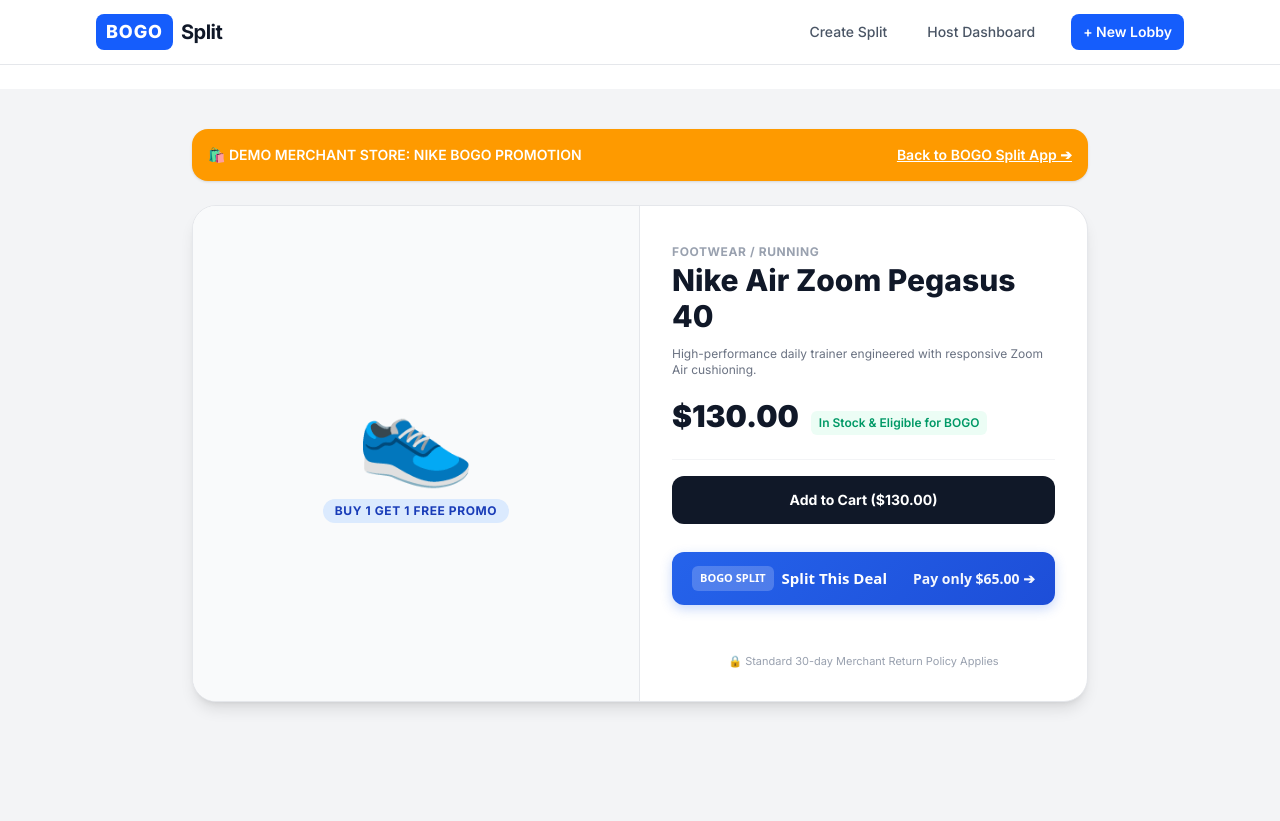
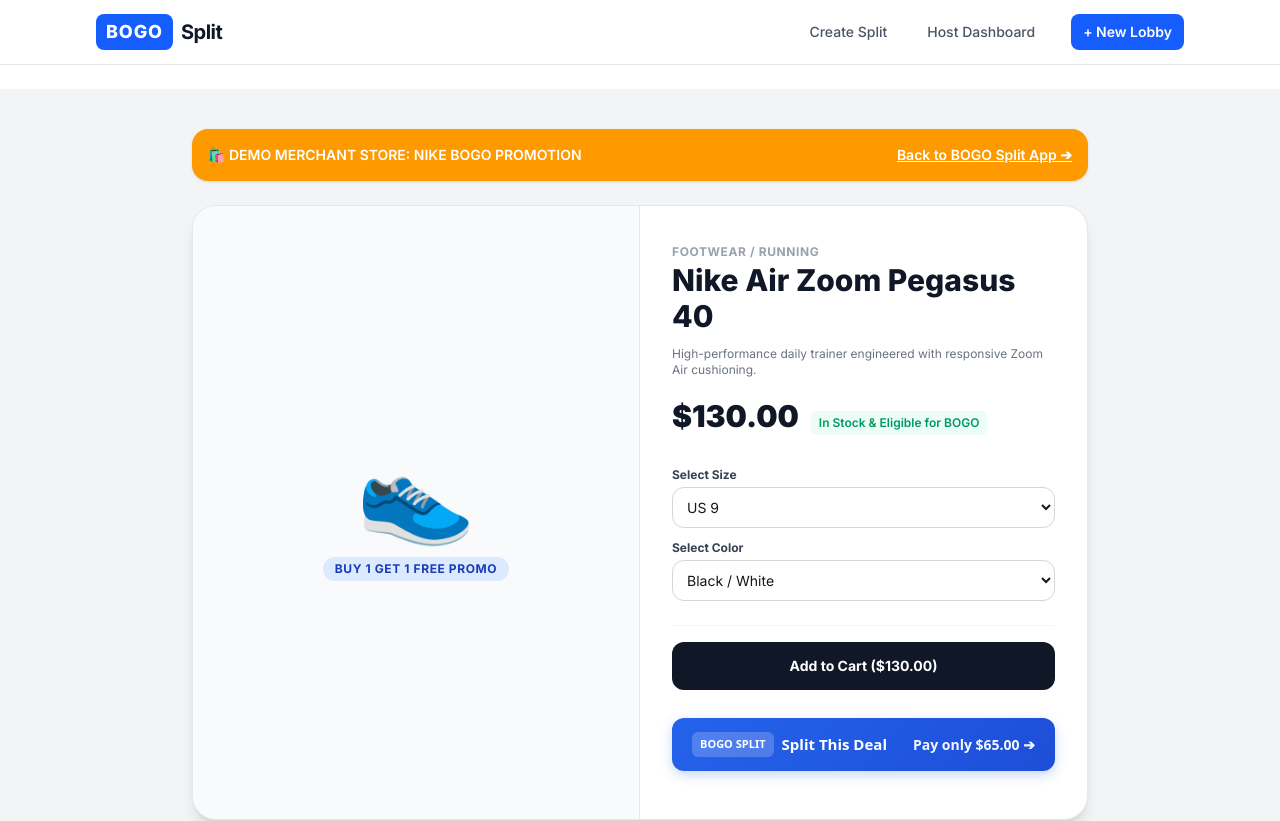
Before and after one commit to dbjames9725/bogo-prototype, a Next.js app: page /demo in a window 1280 px wide. Shown: the top 821 px of the page. Built offline with nearby package versions, Linux system fonts and the light colour scheme.

Commit message:
Add product variant capture support to widget and demo page

```diff
--- a/app/demo/page.tsx
+++ b/app/demo/page.tsx
@@ -6,7 +6,6 @@ import Link from 'next/link';
 export default function MerchantDemoPage() {
   return (
     <div className="min-h-screen bg-gray-100 py-10 px-4 sm:px-6 font-sans">
-      {/* Top Banner */}
       <div className="max-w-4xl mx-auto mb-6 bg-amber-500 text-white p-4 rounded-2xl shadow-sm flex items-center justify-between text-xs sm:text-sm font-semibold">
         <span>🛍️ DEMO MERCHANT STORE: NIKE BOGO PROMOTION</span>
         <Link href="/" className="underline hover:text-amber-100">
@@ -14,9 +13,7 @@ export default function MerchantDemoPage() {
         </Link>
       </div>
 
-      {/* Simulated Store Product Card */}
       <div className="max-w-4xl mx-auto bg-white rounded-3xl shadow-lg border border-gray-200 overflow-hidden grid grid-cols-1 md:grid-cols-2">
-        {/* Product Image */}
         <div className="bg-gray-50 p-8 flex items-center justify-center border-b md:border-b-0 md:border-r border-gray-200">
           <div className="text-center space-y-4">
             <div className="text-8xl">👟</div>
@@ -26,7 +23,6 @@ export default function MerchantDemoPage() {
           </div>
         </div>
 
-        {/* Product Details & Purchase Form */}
         <div className="p-6 sm:p-8 space-y-6 flex flex-col justify-between">
           <div className="space-y-3">
             <span className="text-xs font-bold uppercase text-gray-400 tracking-wider">
@@ -47,7 +43,25 @@ export default function MerchantDemoPage() {
             </div>
           </div>
 
-          {/* Standard Add to Cart Form */}
+          {/* Product Options */}
+          <div className="space-y-3 pt-2">
+            <div>
+              <label className="block text-xs font-bold text-gray-700 mb-1">Select Size</label>
+              <select name="size" className="w-full border border-gray-300 rounded-xl p-2.5 text-sm bg-white">
+                <option value="US 9">US 9</option>
+                <option value="US 10">US 10</option>
+                <option value="US 11">US 11</option>
+              </select>
+            </div>
+            <div>
+              <label className="block text-xs font-bold text-gray-700 mb-1">Select Color</label>
+              <select name="color" className="w-full border border-gray-300 rounded-xl p-2.5 text-sm bg-white">
+                <option value="Black/White">Black / White</option>
+                <option value="Navy/Blue">Navy / Blue</option>
+              </select>
+            </div>
+          </div>
+
           <div className="space-y-3 pt-4 border-t border-gray-100">
             <button
               type="button"
@@ -55,17 +69,10 @@ export default function MerchantDemoPage() {
             >
               Add to Cart ($130.00)
             </button>
-
-            {/* The BOGO Widget Script automatically injects the "Split This Deal" button right here! */}
-          </div>
-
-          <div className="pt-2 text-[11px] text-gray-400 text-center">
-            🔒 Standard 30-day Merchant Return Policy Applies
           </div>
         </div>
       </div>
 
-      {/* Embed the BOGO Split Widget Script */}
       <Script src="/bogo-widget.js" strategy="afterInteractive" />
     </div>
   );
--- a/public/bogo-widget.js
+++ b/public/bogo-widget.js
@@ -1,25 +1,20 @@
 (function () {
-  // Configuration
   const BOGO_APP_URL = 'https://bogo-prototype-wheat.vercel.app';
 
   function initBogoWidget() {
-    // Look for product page price/title on merchant DOM
     const priceElement = document.querySelector('[data-product-price], .price, .product-price, .current-price');
     const titleElement = document.querySelector('[data-product-title], .product-title, h1.product-title, h1');
 
     if (!priceElement) return;
 
-    // Parse raw price text into number
     const priceText = priceElement.innerText || priceElement.textContent;
     const itemPrice = parseFloat(priceText.replace(/[^0-9.]/g, ''));
     const itemName = titleElement ? (titleElement.innerText || titleElement.textContent).trim() : 'BOGO Item';
 
     if (!itemPrice || isNaN(itemPrice)) return;
 
-    // Calculate split preview price
     const halfPrice = (itemPrice / 2).toFixed(2);
 
-    // Create container and button
     const widgetContainer = document.createElement('div');
     widgetContainer.className = 'bogo-split-widget-container';
     widgetContainer.style.cssText = 'margin: 16px 0; font-family: system-ui, -apple-system, sans-serif;';
@@ -49,7 +44,6 @@
       </button>
     `;
 
-    // Insert widget right after the Add to Cart button or price
     const addToCartBtn = document.querySelector('form[action*="/cart/add"], button[name="add"], .add-to-cart, #AddToCart');
     if (addToCartBtn && addToCartBtn.parentNode) {
       addToCartBtn.parentNode.insertBefore(widgetContainer, addToCartBtn.nextSibling);
@@ -57,12 +51,20 @@
       priceElement.parentNode.appendChild(widgetContainer);
     }
 
-    // Click event to initiate lobby creation
     document.getElementById('bogo-split-btn').addEventListener('click', async function () {
       const btn = this;
       btn.disabled = true;
       btn.style.opacity = '0.75';
       btn.innerText = 'Creating BOGO Lobby...';
+
+      // Automatically capture selected variants (Size/Color) from merchant dropdowns
+      const selectedVariant = {};
+      const selectElements = document.querySelectorAll('select, input[type="radio"]:checked');
+      selectElements.forEach((el) => {
+        if (el.name || el.id) {
+          selectedVariant[el.name || el.id] = el.value;
+        }
+      });
 
       try {
         const response = await fetch(`${BOGO_APP_URL}/api/create-lobby`, {
@@ -74,13 +76,13 @@
             dealType: 'BOGO_FREE',
             userAShare: itemPrice / 2,
             userBShare: itemPrice / 2,
+            userAVariant: selectedVariant,
           }),
         });
 
         const data = await response.json();
 
         if (data.lobbyId) {
-          // Redirect to the newly created lobby
           window.location.href = `${BOGO_APP_URL}/lobby/${data.lobbyId}`;
         } else {
           alert('Could not start lobby: ' + (data.error || 'Unknown error'));
@@ -95,7 +97,6 @@
     });
   }
 
-  // Initialize on page load
   if (document.readyState === 'loading') {
     document.addEventListener('DOMContentLoaded', initBogoWidget);
   } else {
```
